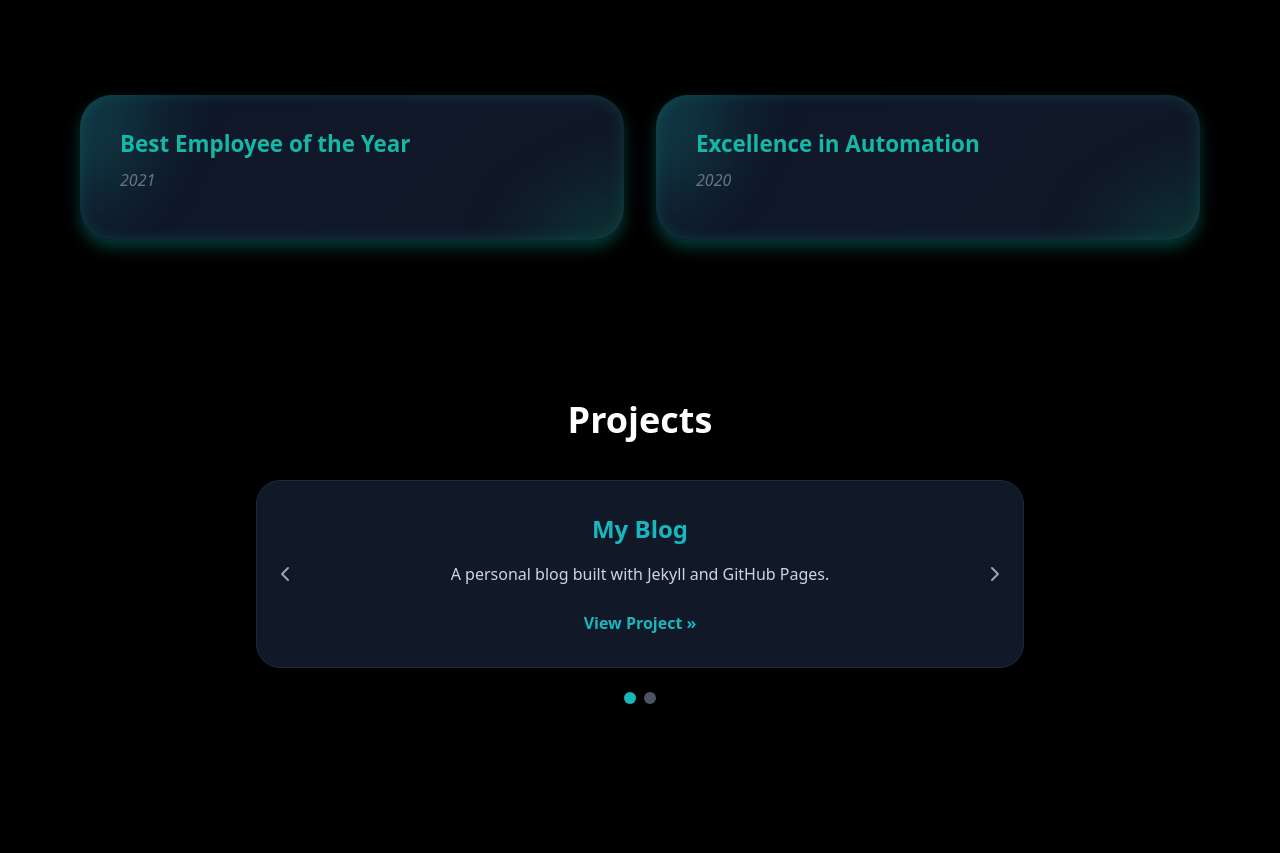
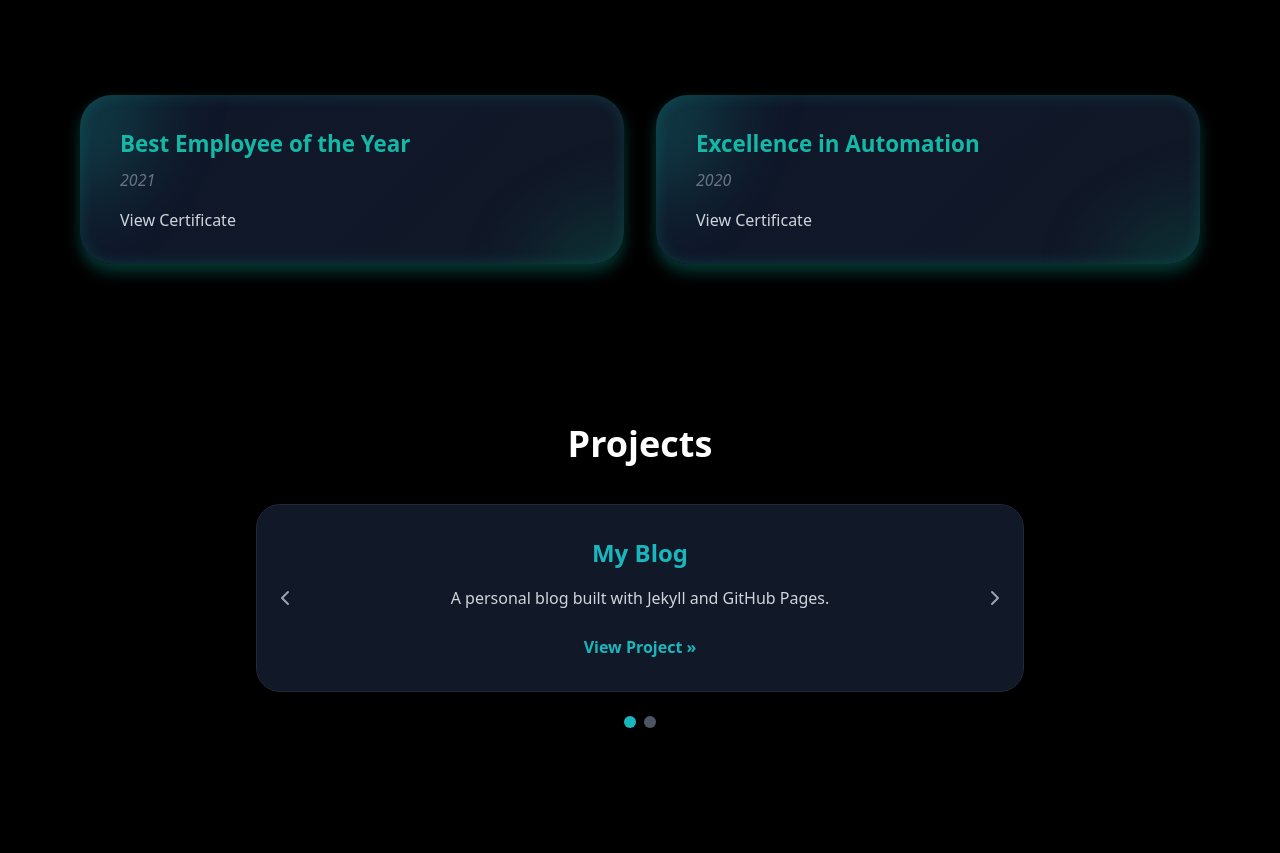
Before and after one commit to srideviblogs/my-portfolio-react, a React (Create React App) app: page / in a window 1280 px wide. Shown: the part 3312-4165 px from the top of the page. Built offline with nearby package versions, Linux system fonts and the light colour scheme.

Commit message:
Update AwardsCertifications.js

```diff
--- a/src/components/AwardsCertifications.js
+++ b/src/components/AwardsCertifications.js
@@ -9,14 +9,14 @@ const awards = [
     year: "2021",
     description:
       "Awarded by Virtusa for outstanding performance and dedication.",
-    link: "https://www.guvi.in/share-certificate/z60y87eSY13c723V22",
+    link: "https://example.com/virtusa-award",
   },
   {
     title: "Excellence in Automation",
     year: "2020",
     description:
       "Recognized by Infosys for delivering innovative automation solutions.",
-    link: "https://example.com/infosys-award",
+    link: "https://example.com/infosys-award"
   },
 ];
 
@@ -111,25 +111,17 @@ const AwardsCertifications = () => {
                   {item.year}
                   {activeTab === "certifications" && item.issuer ? ` - ${item.issuer}` : ""}
                 </span>
-
-                {item.image && (
+                {item.link && (
                   <a
-                    href={item.image}
+                    href={item.link}
                     target="_blank"
                     rel="noopener noreferrer"
                     onClick={(e) => e.stopPropagation()}
+                    className="text-tealcustom hover:underline"
                   >
-                  <motion.img
-                    src={item.image}
-                    alt={`${item.title} certificate`}
-                    className="certificate-image mt-3 rounded-lg shadow-md"
-                    initial={{ opacity: 0 }}
-                    animate={{ opacity: 1 }}
-                    transition={{ duration: 0.4 }}
-                  />
+                    View Certificate
                   </a>
                 )}
-
                 <AnimatePresence>
                   {expandedIndex === idx && (
                     <motion.p
```
